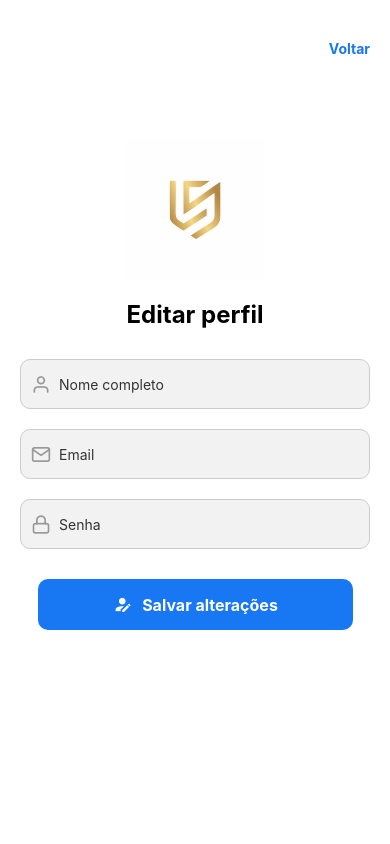
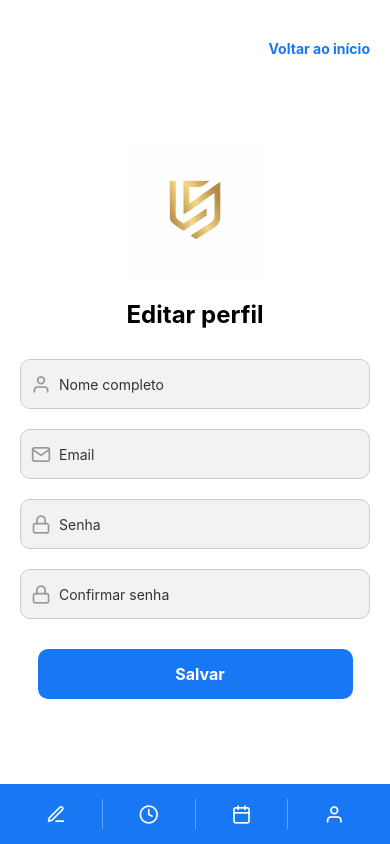
Before and after one commit to PedroPucci/mobileUnifor, a React Native app: screen /EditarPerfil in a window 390 px wide. Built offline with nearby package versions, Linux system fonts and the light colour scheme.

Commit message:
correção do menu

```diff
--- a/components/Editar/EditarPerfilScreen.js
+++ b/components/Editar/EditarPerfilScreen.js
@@ -9,11 +9,13 @@ import {
 import { Feather } from "@expo/vector-icons";
 import { MaterialCommunityIcons } from "@expo/vector-icons";
 import styles from "./editarPerfilScreen.styles";
+import FooterMenu from "../Footer/FooterMenu";
 
 export default function EditarPerfilScreen({ navigation }) {
   const [nome, setNome] = useState("");
   const [email, setEmail] = useState("");
   const [senha, setSenha] = useState("");
+  const [confirmarSenha, setConfirmarSenha] = useState("");
 
   return (
     <View style={styles.container}>
@@ -21,7 +23,7 @@ export default function EditarPerfilScreen({ navigation }) {
         style={styles.buttonVoltar}
         onPress={() => navigation.goBack()}
       >
-        <Text style={styles.buttonVoltarText}>Voltar</Text>
+        <Text style={styles.buttonVoltarText}>Voltar ao início</Text>
       </TouchableOpacity>
 
       <Image
@@ -63,11 +65,22 @@ export default function EditarPerfilScreen({ navigation }) {
           style={styles.input}
         />
       </View>
+      <View style={styles.inputContainer}>
+        <Feather name="lock" size={20} color="#999" style={styles.icon} />
+        <TextInput
+          placeholder="Confirmar senha"
+          secureTextEntry
+          value={confirmarSenha}
+          onChangeText={setConfirmarSenha}
+          style={styles.input}
+        />
+      </View>
 
       <TouchableOpacity style={styles.saveButton}>
-        <MaterialCommunityIcons name="account-edit" size={20} color="#fff" />
-        <Text style={styles.saveButtonText}>Salvar alterações</Text>
+        <Text style={styles.saveButtonText}>Salvar</Text>
       </TouchableOpacity>
+
+      <FooterMenu navigation={navigation} />
     </View>
   );
 }
--- /dev/null
+++ b/components/Footer/FooterMenu.js
@@ -0,0 +1,44 @@
+import React from "react";
+import { View, TouchableOpacity } from "react-native";
+import { Feather } from "@expo/vector-icons";
+import styles from "./FooterMenu.styles";
+
+export default function FooterMenu({ navigation }) {
+  return (
+    <View style={styles.menuContainer}>
+      <TouchableOpacity
+        style={styles.menuItem}
+        onPress={() => navigation.navigate("EnviarSolicitacao")}
+      >
+        <Feather name="edit-3" size={20} color="#fff" />
+      </TouchableOpacity>
+
+      <View style={styles.separator} />
+
+      <TouchableOpacity
+        style={styles.menuItem}
+        onPress={() => navigation.navigate("MarcarPonto")}
+      >
+        <Feather name="clock" size={20} color="#fff" />
+      </TouchableOpacity>
+
+      <View style={styles.separator} />
+
+      <TouchableOpacity
+        style={styles.menuItem}
+        onPress={() => navigation.navigate("Frequencia")}
+      >
+        <Feather name="calendar" size={20} color="#fff" />
+      </TouchableOpacity>
+
+      <View style={styles.separator} />
+
+      <TouchableOpacity
+        style={styles.menuItem}
+        onPress={() => navigation.navigate("EditarPerfil")}
+      >
+        <Feather name="user" size={20} color="#fff" />
+      </TouchableOpacity>
+    </View>
+  );
+}
--- /dev/null
+++ b/components/Footer/FooterMenu.styles.js
@@ -0,0 +1,30 @@
+import { StyleSheet, Dimensions } from "react-native";
+
+const { width } = Dimensions.get("window");
+
+const footerStyles = StyleSheet.create({
+  menuContainer: {
+    position: "absolute",
+    bottom: 0,
+    left: 0,
+    width: width,
+    height: 60,
+    backgroundColor: "#1877f2",
+    flexDirection: "row",
+    justifyContent: "space-around",
+    alignItems: "center",
+    paddingHorizontal: 10,
+  },
+  menuItem: {
+    alignItems: "center",
+    justifyContent: "center",
+    flex: 1,
+  },
+  separator: {
+    width: 1,
+    height: 30,
+    backgroundColor: "#ffffff55",
+  },
+});
+
+export default footerStyles;
--- a/components/Frequencia/FrequenciaScreen.js
+++ b/components/Frequencia/FrequenciaScreen.js
@@ -2,6 +2,7 @@ import React, { useState } from "react";
 import { View, Text, TouchableOpacity, Modal, Image } from "react-native";
 import { Calendar } from "react-native-calendars";
 import styles from "./frequenciaScreen.styles";
+import FooterMenu from "../Footer/FooterMenu";
 
 export default function FrequenciaScreen({ navigation }) {
   const [selectedDate, setSelectedDate] = useState("");
@@ -119,6 +120,8 @@ export default function FrequenciaScreen({ navigation }) {
           <Text style={styles.boldText}>36% (2h30m/7h)</Text>
         </Text>
       </View>
+
+      <FooterMenu navigation={navigation} />
     </View>
   );
 }
--- a/components/Home/HomeScreen.js
+++ b/components/Home/HomeScreen.js
@@ -2,6 +2,7 @@ import React from "react";
 import { View, Text, StyleSheet, Image, TouchableOpacity } from "react-native";
 import { Feather } from "@expo/vector-icons";
 import styles from "./homeScreen.styles";
+import FooterMenu from "../Footer/FooterMenu";
 
 export default function HomeScreen({ navigation }) {
   const handleLogout = () => {
@@ -36,41 +37,7 @@ export default function HomeScreen({ navigation }) {
         </Text>
       </View>
 
-      <View style={styles.menuContainer}>
-        <TouchableOpacity
-          style={styles.menuItem}
-          onPress={() => navigation.navigate("EnviarSolicitacao")}
-        >
-          <Feather name="edit-3" size={20} color="#fff" />
-        </TouchableOpacity>
-
-        <View style={styles.separator} />
-
-        <TouchableOpacity
-          style={styles.menuItem}
-          onPress={() => navigation.navigate("MarcarPonto")}
-        >
-          <Feather name="clock" size={20} color="#fff" />
-        </TouchableOpacity>
-
-        <View style={styles.separator} />
-
-        <TouchableOpacity
-          style={styles.menuItem}
-          onPress={() => navigation.navigate("Frequencia")}
-        >
-          <Feather name="calendar" size={20} color="#fff" />
-        </TouchableOpacity>
-
-        <View style={styles.separator} />
-
-        <TouchableOpacity
-          style={styles.menuItem}
-          onPress={() => navigation.navigate("EditarPerfil")}
-        >
-          <Feather name="user" size={20} color="#fff" />
-        </TouchableOpacity>
-      </View>
+      <FooterMenu navigation={navigation} />
     </View>
   );
 }
--- a/components/Home/homeScreen.styles.js
+++ b/components/Home/homeScreen.styles.js
@@ -5,7 +5,7 @@ const styles = StyleSheet.create({
     flex: 1,
     backgroundColor: "#fff",
     padding: 20,
-    justifyContent: "space-between",
+    paddingBottom: 80,
   },
   logoutButton: {
     position: "absolute",
@@ -61,25 +61,6 @@ const styles = StyleSheet.create({
     backgroundColor: "#0f62d0",
     borderRadius: 10,
   },
-  menuContainer: {
-    flexDirection: "row",
-    backgroundColor: "#1877f2",
-    borderRadius: 30,
-    paddingVertical: 10,
-    paddingHorizontal: 20,
-    justifyContent: "space-around",
-    alignItems: "center",
-    marginBottom: 20,
-  },
-  menuItem: {
-    paddingHorizontal: 10,
-  },
-  separator: {
-    width: 1,
-    height: 30,
-    backgroundColor: "#ffffff55",
-    marginHorizontal: 5,
-  },
 });
 
 export default styles;
--- a/components/Justificativa/EnviarSolicitacaoScreen.js
+++ b/components/Justificativa/EnviarSolicitacaoScreen.js
@@ -11,6 +11,7 @@ import {
 import { Feather } from "@expo/vector-icons";
 import { Calendar } from "react-native-calendars";
 import styles from "./enviarSolicitacao.styles";
+import FooterMenu from "../Footer/FooterMenu";
 
 export default function EnviarSolicitacaoScreen({ navigation }) {
   const [selectedOption, setSelectedOption] = useState("");
@@ -79,16 +80,16 @@ export default function EnviarSolicitacaoScreen({ navigation }) {
     <View style={styles.container}>
       <TouchableOpacity
         style={styles.buttonVoltar}
-        onPress={() => navigation.goBack()}
+        onPress={() => navigation.navigate("Home")}
       >
-        <Text style={styles.buttonVoltarText}>Voltar</Text>
+        <Text style={styles.buttonVoltarText}>Voltar ao ínicio</Text>
       </TouchableOpacity>
-
       <Image
         source={require("../../assets/logo6.jpg")}
         style={styles.logo}
         resizeMode="contain"
       />
+      <Text style={styles.title}>Enviar Justificativa</Text>
 
       <TouchableOpacity
         style={styles.dropdown}
@@ -99,7 +100,6 @@ export default function EnviarSolicitacaoScreen({ navigation }) {
         </Text>
         <Feather name="chevron-down" size={20} color="#999" />
       </TouchableOpacity>
-
       <Modal
         visible={modalVisible}
         transparent
@@ -124,7 +124,6 @@ export default function EnviarSolicitacaoScreen({ navigation }) {
           </View>
         </TouchableOpacity>
       </Modal>
-
       <TouchableOpacity
         style={styles.datePickerButton}
         onPress={() => setCalendarVisible(true)}
@@ -135,7 +134,6 @@ export default function EnviarSolicitacaoScreen({ navigation }) {
             : "Escolha a data"}
         </Text>
       </TouchableOpacity>
-
       <Modal
         visible={calendarVisible}
         transparent
@@ -193,7 +191,6 @@ export default function EnviarSolicitacaoScreen({ navigation }) {
           </View>
         </TouchableOpacity>
       </Modal>
-
       <TextInput
         style={[
           styles.textAreaPlaceholder,
@@ -216,17 +213,16 @@ export default function EnviarSolicitacaoScreen({ navigation }) {
         }}
         maxLength={500}
       />
-
       {erroMensagem !== "" && (
         <Text style={{ color: "red", marginTop: 4 }}>{erroMensagem}</Text>
       )}
-
       <TouchableOpacity
         style={styles.sendButton}
         onPress={handleEnviarSolicitacao}
       >
-        <Text style={styles.sendButtonText}>Enviar solicitação</Text>
+        <Text style={styles.sendButtonText}>Enviar</Text>
       </TouchableOpacity>
+      <FooterMenu navigation={navigation} />
     </View>
   );
 }
--- a/components/Justificativa/enviarSolicitacao.styles.js
+++ b/components/Justificativa/enviarSolicitacao.styles.js
@@ -7,6 +7,7 @@ const styles = StyleSheet.create({
     paddingTop: 60,
     alignItems: "center",
     paddingHorizontal: 20,
+    paddingBottom: 80,
   },
   buttonVoltar: {
     position: "absolute",
@@ -16,6 +17,11 @@ const styles = StyleSheet.create({
   buttonVoltarText: {
     color: "#1877f2",
     fontWeight: "bold",
+  },
+  title: {
+    fontSize: 24,
+    fontWeight: "bold",
+    marginBottom: 30,
   },
   dropdown: {
     flexDirection: "row",
--- a/components/RegistroPonto/MarcarPontoScreen.js
+++ b/components/RegistroPonto/MarcarPontoScreen.js
@@ -2,6 +2,7 @@ import React, { useState } from "react";
 import { View, Text, TouchableOpacity, TextInput, Image } from "react-native";
 import { Feather } from "@expo/vector-icons";
 import styles from "./marcarPontoScreen.styles";
+import FooterMenu from "../Footer/FooterMenu";
 
 export default function MarcarPontoScreen({ navigation }) {
   const [entrada1, setEntrada1] = useState("");
@@ -80,6 +81,8 @@ export default function MarcarPontoScreen({ navigation }) {
         />
         <Text style={styles.buttonMarcarText}>Marcar ponto</Text>
       </TouchableOpacity>
+
+      <FooterMenu navigation={navigation} />
     </View>
   );
 }
--- a/components/styles.js
+++ b/components/styles.js
@@ -118,6 +118,11 @@ const styles = StyleSheet.create({
     color: "#fff",
     fontWeight: "bold",
   },
+  scrollContainer: {
+    paddingHorizontal: 20,
+    paddingTop: 60,
+    paddingBottom: 40,
+  },
 });
 
 export default styles;
```
